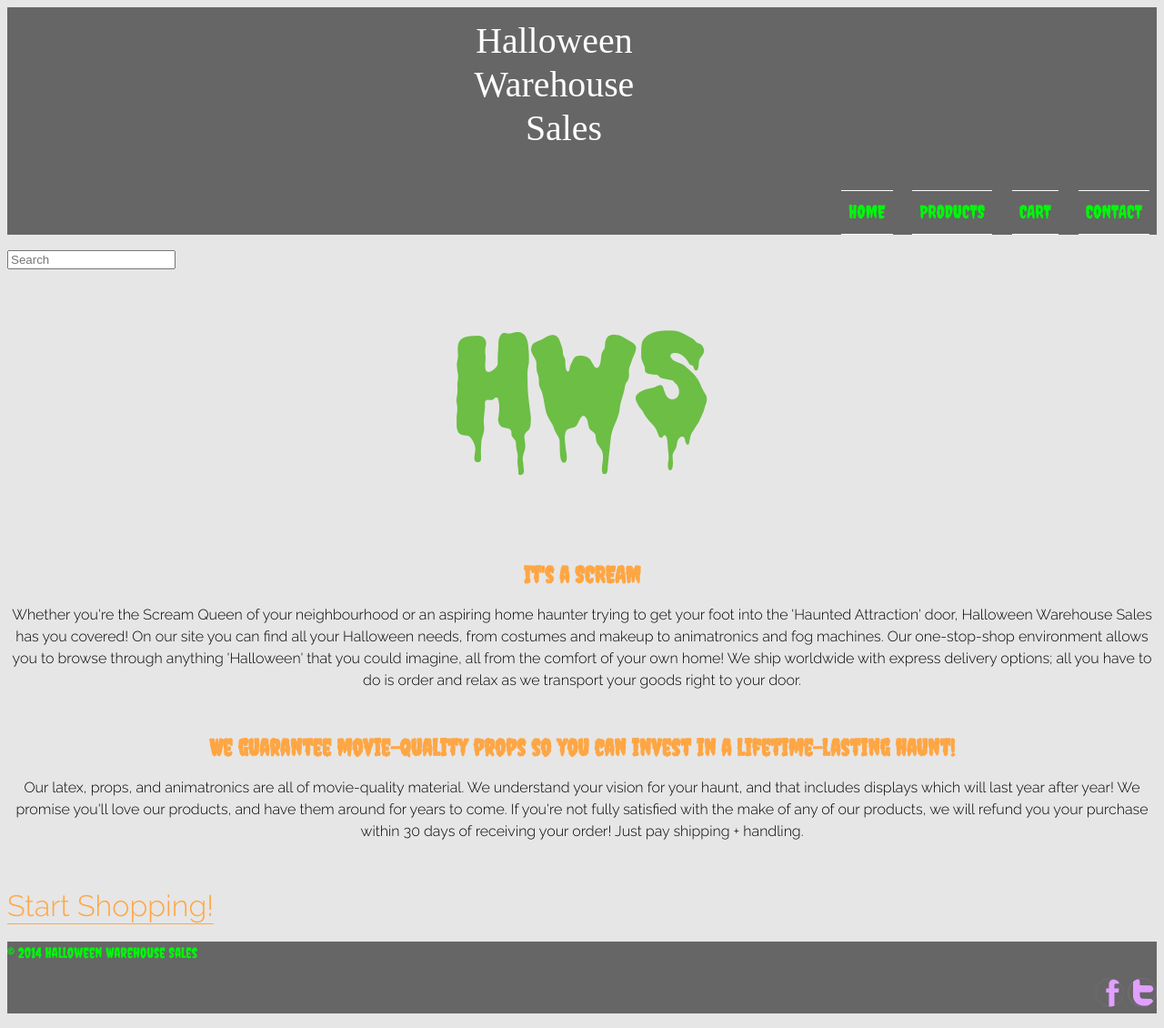
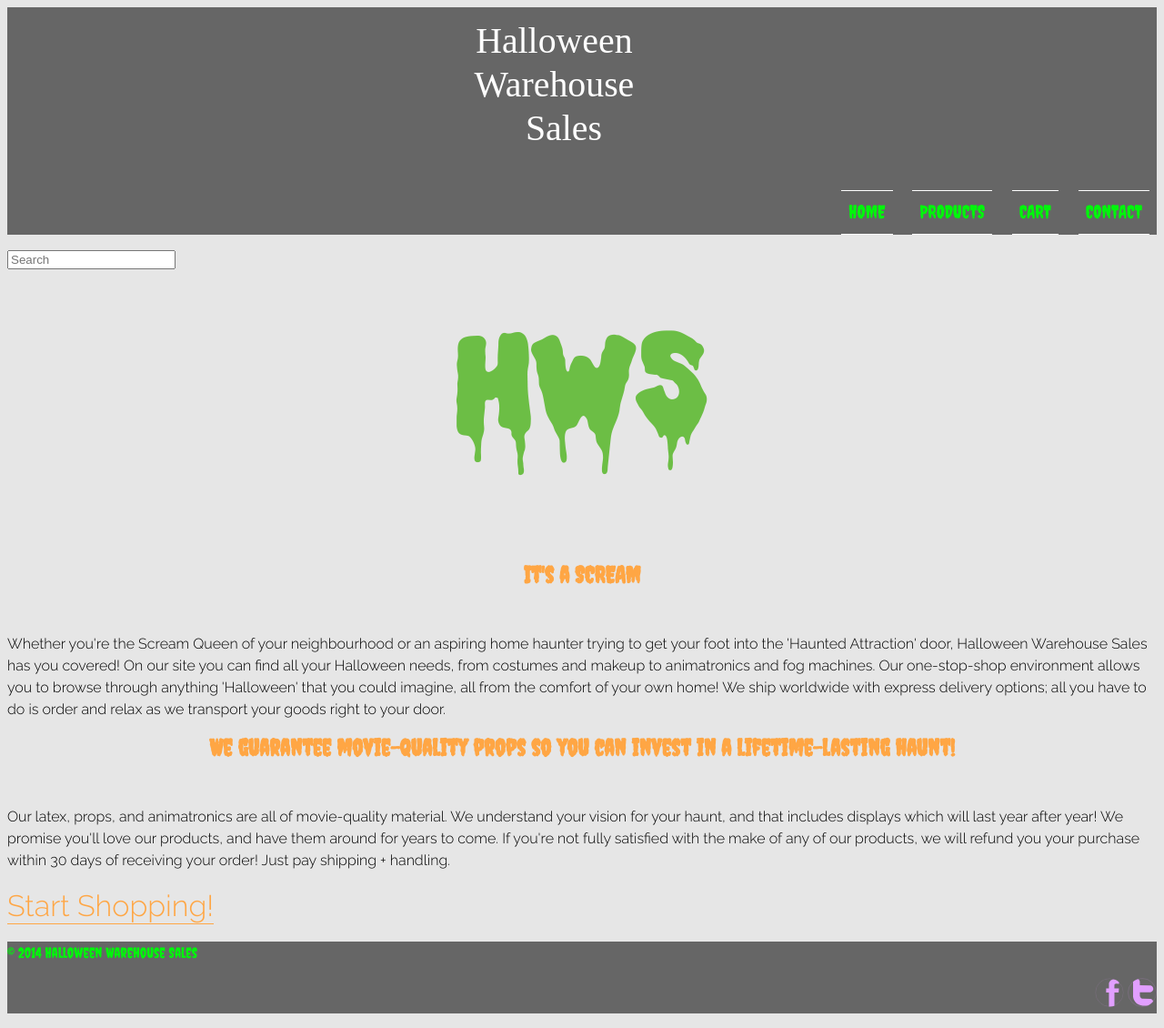
Before and after one commit to chelseanadine/ecommerce-website, a Jekyll site: the page index.html, which Jekyll copies as it is, in a window 1280 px wide. Shown: the whole page at 91% size. Built offline with Jekyll 4.4.1, drawn with Linux system fonts in a browser that asks for light colours; some web fonts are replaced; Markdown is read by kramdown in place of the engine named in the settings.

Commit message:
Un-centred text.

```diff
--- a/index.html
+++ b/index.html
@@ -54,15 +54,15 @@
 	</div>
 
 	<div class="grid">
-		<div class="all-side bottom center">
-				<h1 class="spacing-top peta">It's a SCREAM</h1>
+		<div class="all-side bottom">
+				<h1 class="spacing-top peta center">It's a SCREAM</h1>
 				<p class="spacing-bottom">Whether you're the Scream Queen of your neighbourhood or an aspiring home haunter trying to get your foot into the 'Haunted Attraction' door, Halloween Warehouse Sales has you covered! On our site you can find all your Halloween needs, from costumes and makeup to animatronics and fog machines. Our one-stop-shop environment allows you to browse through anything 'Halloween' that you could imagine, all from the comfort of your own home! We ship worldwide with express delivery options; all you have to do is order and relax as we transport your goods right to your door.</p>
 		</div>
 	</div>
 
 	<div class="grid">
-		<div class="all-side bottom center">
-				<h2 class="spacing-top">We guarantee movie-quality props so you can invest in a lifetime-lasting haunt!</h2>
+		<div class="all-side bottom">
+				<h2 class="spacing-top center">We guarantee movie-quality props so you can invest in a lifetime-lasting haunt!</h2>
 				<p class="spacing-bottom">Our latex, props, and animatronics are all of movie-quality material. We understand your vision for your haunt, and that includes displays which will last year after year! We promise you'll love our products, and have them around for years to come. If you're not fully satisfied with the make of any of our products, we will refund you your purchase within 30 days of receiving your order! Just pay shipping + handling.</p>
 			</div>
 	</div>
```
